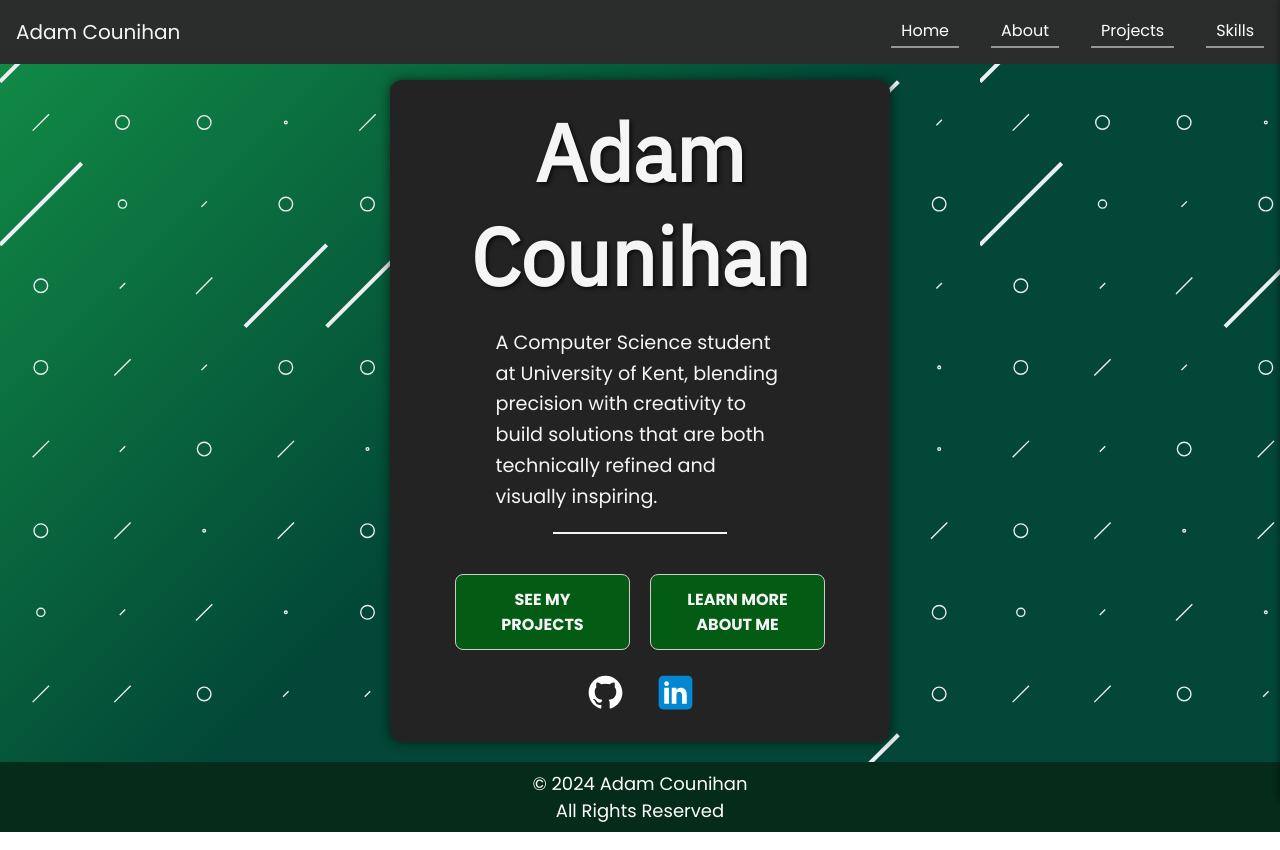
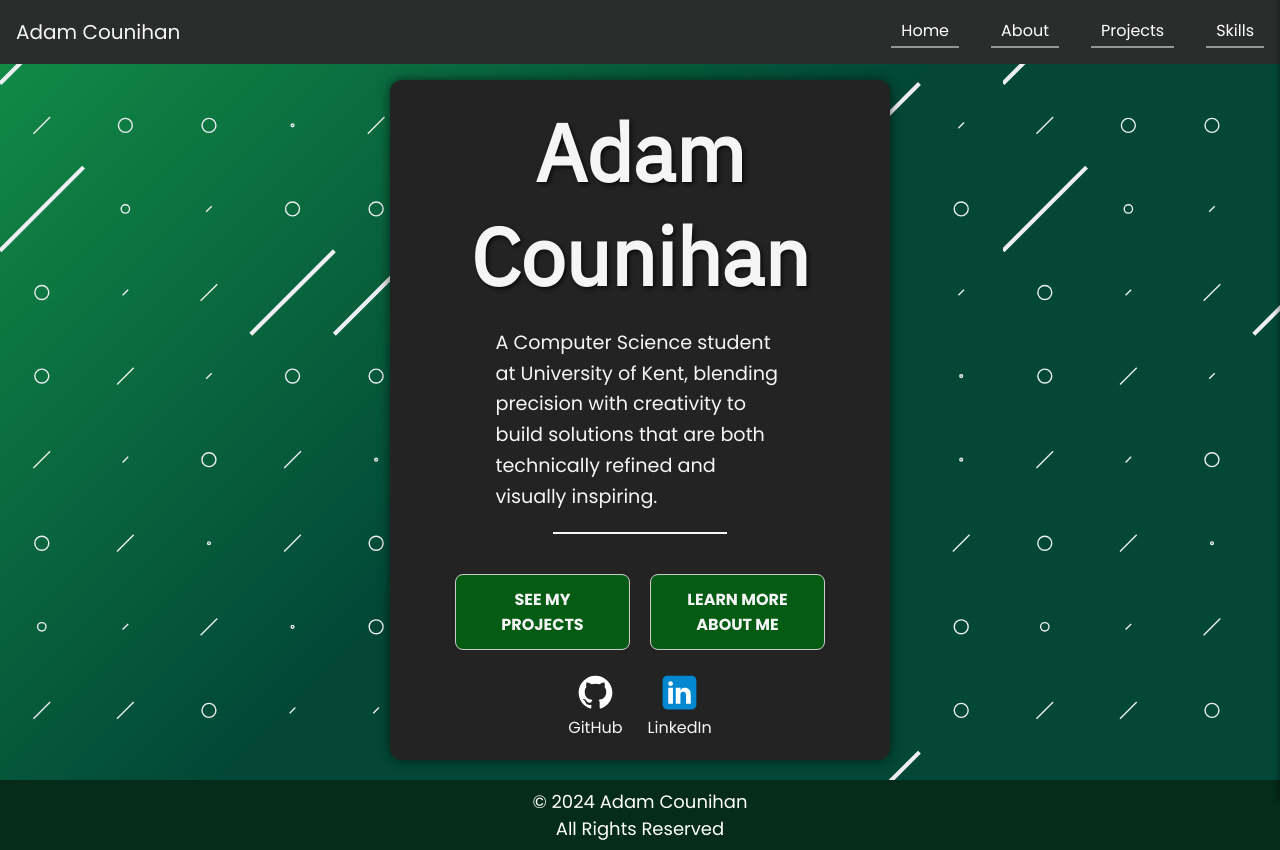
Before and after one commit to adamcounihan-dev/Portfolio-Website, a React (Vite) app: page / in a window 1280 px wide. Built offline with nearby package versions, Linux system fonts and the light colour scheme.

Commit message:
feat: add social media labels

```diff
--- a/pages/Home/Home.jsx
+++ b/pages/Home/Home.jsx
@@ -21,10 +21,12 @@ function Home() {
                 </div>
                 <div className={styles.socialMedia}>
                     <a href="https://github.com/adamlcounihan/" target="_blank" rel="noopener noreferrer">
-                        <img className={styles.icon} src={githubIcon} alt="Github icon"/>
+                        <img className={styles.icon} src={githubIcon} alt="Github icon" />
+                        <span className={styles.label}>GitHub</span>
                     </a>
                     <a href="https://linkedin.com/in/adamlcounihan/" target="_blank" rel="noopener noreferrer">
-                        <img className={styles.icon} src={linkedinIcon} alt="Linkedin icon"/>
+                        <img className={styles.icon} src={linkedinIcon} alt="Linkedin icon" />
+                        <span className={styles.label}>LinkedIn</span>
                     </a>
                 </div>
             </div>
--- a/pages/Home/HomeStyles.module.css
+++ b/pages/Home/HomeStyles.module.css
@@ -55,19 +55,30 @@
     display: flex;
     gap: 25px;
     justify-content: center;
+    overflow: visible;
+    align-items: center;
 }
 
 .socialMedia a {
-    margin: 0;
+    display: flex;
+    flex-direction: column;
+    align-items: center;
+    text-decoration: none;
+    color: var(--text-color);
+    transition: all 0.3s ease;
+}
+
+.socialMedia a:hover .icon {
+    transform: scale(1.1);
+}
+
+.socialMedia a:hover .label {
+    text-decoration: underline;
 }
 
 .icon {
     width: 45px;
     transition: transform 0.3s ease, filter 0.3s ease;
-}
-
-.icon:hover {
-    transform: scale(1.1);
 }
 
 .ctaButtons {
@@ -91,7 +102,6 @@
     font-weight: 600;
     text-transform: uppercase;
     width: 175px;
-
 }
 
 .ctaButtons .button:hover {
```
